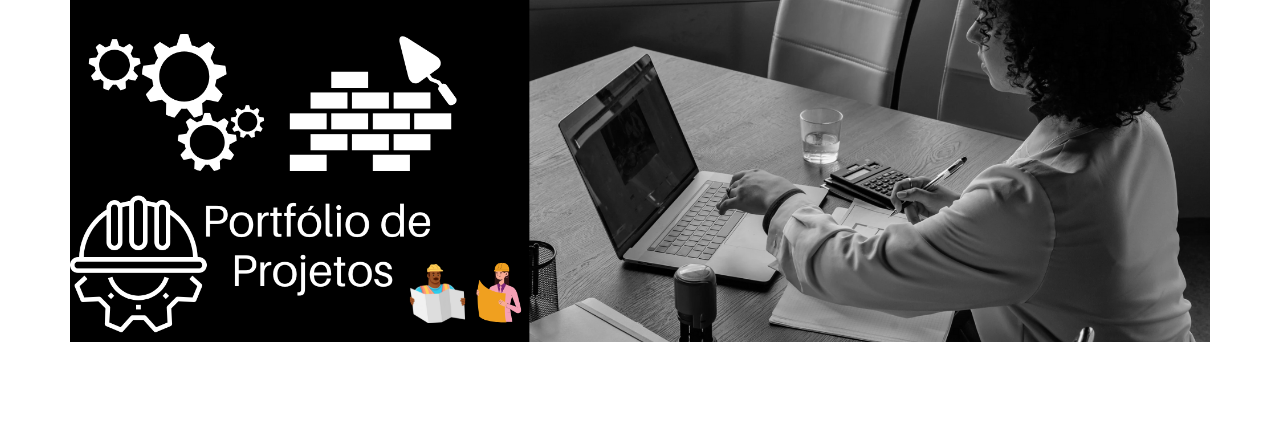
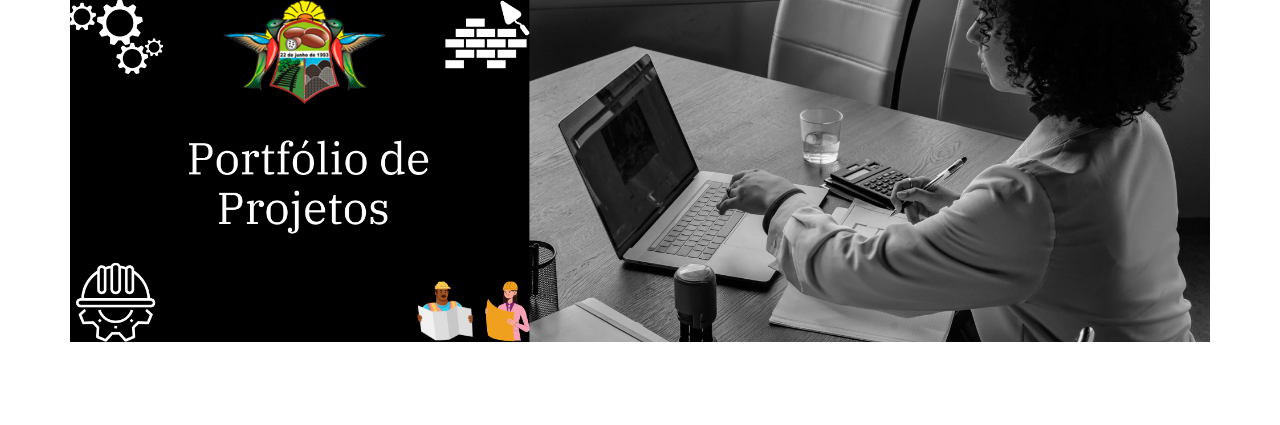
Before and after one commit to wan180297/vetorarq, a plain HTML site: page index.html in a window 1280 px wide. Shown: the top 425 px of the page. Drawn offline with Linux system fonts and the light colour scheme.

Commit message:
segundo-commit

```diff
--- a/index.html
+++ b/index.html
@@ -11,7 +11,7 @@
 </head>
 <body>
     <div id="banner">
-        <a href=""><img src="assets/images/Portfólio de vetor (1).png" alt=""></a>
+        <a href=""><img src="assets/images/serPortfólio de.png" alt=""></a>
     </div>
     <header>
         <div class="container">
```
Also changed, not shown: assets/images/logo-serra.png (added), assets/images/serPortfólio de.png (added).
